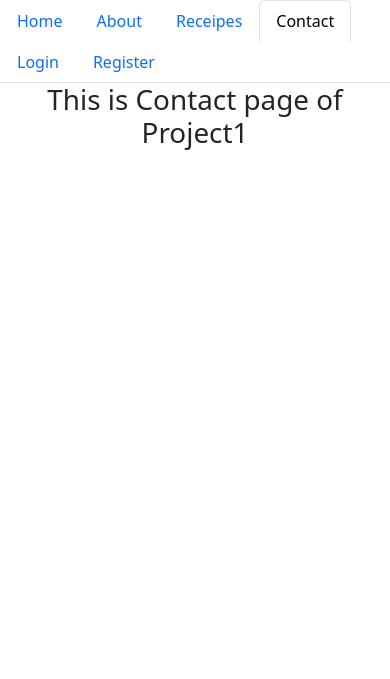
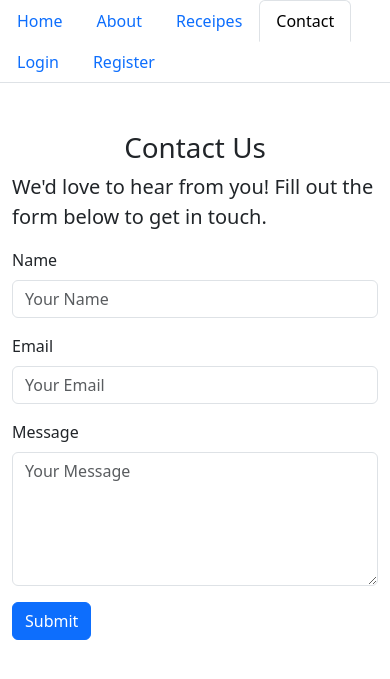
Before and after one commit to Tijo-11/week4, a Django app: page /contact/ in a window 390 px wide. Shown: the top 679 px of the page. Run offline with Django 5.2, Linux system fonts and the light colour scheme.

Commit message:
3 views and 1 login done

```diff
--- a/projects/project1/home/templates/home/contact.html
+++ b/projects/project1/home/templates/home/contact.html
@@ -24,5 +24,35 @@ Project1 Contact
         <a class="nav-link" href="/register/">Register</a>
       </li>
   </ul>
-    <h1>This is Contact page of Project1</h1>
+  <div class="container mt-5">
+    <h1>Contact Us</h1>
+    <p class="lead">We'd love to hear from you! Fill out the form below to get in touch.</p>
+
+    {% if messages %}
+        {% for message in messages %}
+            <div class="alert alert-{{ message.tags }} mt-3" role="alert">
+                {{ message }}
+            </div>
+        {% endfor %}
+    {% endif %}
+
+    <form method="POST">
+        {% csrf_token %}
+        <div class="mb-3">
+            <label for="name" class="form-label">Name</label>
+            <input type="text" class="form-control" id="name" name="name" placeholder="Your Name">
+        </div>
+        <div class="mb-3">
+            <label for="email" class="form-label">Email</label>
+            <input type="email" class="form-control" id="email" name="email" placeholder="Your Email">
+        </div>
+        <div class="mb-3">
+            <label for="message" class="form-label">Message</label>
+            <textarea class="form-control" id="message" name="message" rows="5" placeholder="Your Message"></textarea>
+        </div>
+        <button type="submit" class="btn btn-primary">Submit</button>
+    </form>
+</div>
+
+
 {% endblock %}
--- a/projects/project1/home/views.py
+++ b/projects/project1/home/views.py
@@ -1,8 +1,6 @@
-from django.shortcuts import render
-
-# Create your views here.
 from django.shortcuts import render
 from django.http import HttpResponse
+from django.contrib import messages
 
 # Create your views here.
 def home(request):
@@ -17,7 +15,32 @@ def home(request):
     text="""What is Lorem Ipsum?
 Lorem Ipsum is simply dummy text of the printing and typesetting industry. Lorem Ipsum has been the industry's standard dummy text ever since the 1500s, when an unknown printer took a galley of type and scrambled it to make a type specimen book. It has survived not only five centuries, but also the leap into electronic typesetting, remaining essentially unchanged. It was popularised in the 1960s with the release of Letraset sheets containing Lorem Ipsum passages, and more recently with desktop publishing software like Aldus PageMaker including versions of Lorem Ipsum."""
     return render(request , "home/index.html", context={'people':people, 'text':text, 'vegetables':vegetables})
-def about(request):
-    return render(request, "home/about.html", context={})
+
 def contact(request):
     return render(request, "home/contact.html", context={})
+from django.shortcuts import render
+
+def about(request):
+    # Dummy data for team members
+    team_members = [
+        {"name": "Raman", "role": "Project Manager"},
+        {"name": "Tijo", "role": "Lead Developer"},
+        {"name": "Charlie", "role": "Designer"},
+    ]
+    return render(request, 'home/about.html', {"team_members": team_members})
+def contact(request):
+    if request.method == "POST":
+        # Get form data
+        name = request.POST.get("name")
+        email = request.POST.get("email")
+        message = request.POST.get("message")
+
+        # Validate form data
+        if not name or not email or not message:
+            messages.error(request, "All fields are required.")
+        else:
+            # For now, just display a success message
+            messages.success(request, "Thank you for contacting us!")
+            # Here you could save the data to a database or send an email
+
+    return render(request, "home/contact.html")
```
Also changed, not shown: projects/project1/home/templates/home/about.html (+22 -1 lines), 2 other files.
